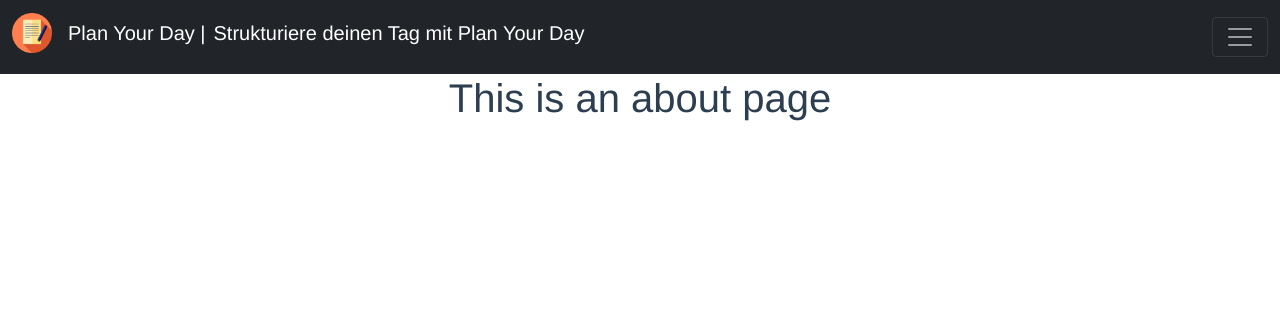
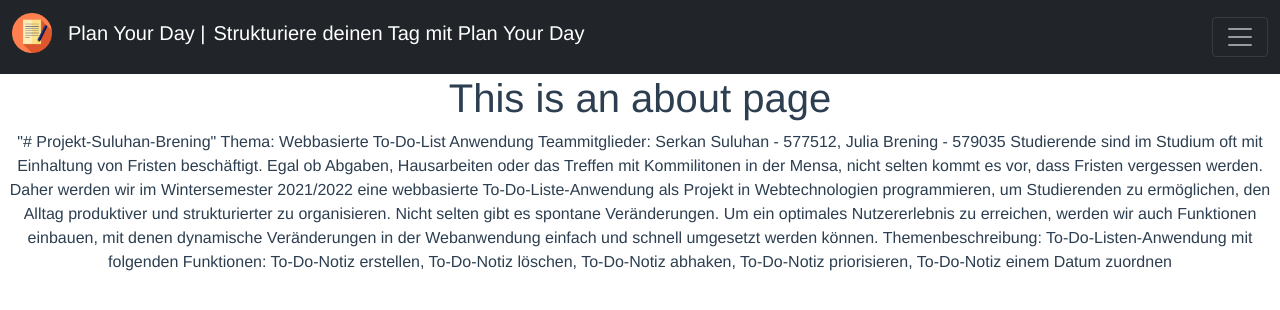
Before and after one commit to Serkan11111/WEBTECH_WS-21-22_Brening_Suluhan_frontend, a Vue app: page /about in a window 1280 px wide. Shown: the top 310 px of the page. Built offline with nearby package versions, Linux system fonts and the light colour scheme.

Commit message:
About Page überarbeitet

```diff
--- a/src/views/About.vue
+++ b/src/views/About.vue
@@ -1,5 +1,22 @@
 <template>
   <div class="about">
     <h1>This is an about page</h1>
+    "# Projekt-Suluhan-Brening"
+
+    Thema: Webbasierte To-Do-List Anwendung
+
+    Teammitglieder: Serkan Suluhan - 577512, Julia Brening - 579035
+
+    Studierende sind im Studium oft mit Einhaltung von Fristen beschäftigt. Egal ob Abgaben, Hausarbeiten oder das Treffen mit Kommilitonen in der Mensa, nicht selten kommt es vor, dass Fristen vergessen werden.
+
+    Daher werden wir im Wintersemester 2021/2022 eine webbasierte To-Do-Liste-Anwendung als Projekt in Webtechnologien programmieren, um Studierenden zu ermöglichen, den Alltag produktiver und strukturierter zu organisieren. Nicht selten gibt es spontane Veränderungen. Um ein optimales Nutzererlebnis zu erreichen, werden wir auch Funktionen einbauen, mit denen dynamische Veränderungen in der Webanwendung einfach und schnell umgesetzt werden können.
+
+    Themenbeschreibung: To-Do-Listen-Anwendung mit folgenden Funktionen:
+
+    To-Do-Notiz erstellen,
+    To-Do-Notiz löschen,
+    To-Do-Notiz abhaken,
+    To-Do-Notiz priorisieren,
+    To-Do-Notiz einem Datum zuordnen
   </div>
 </template>
```
